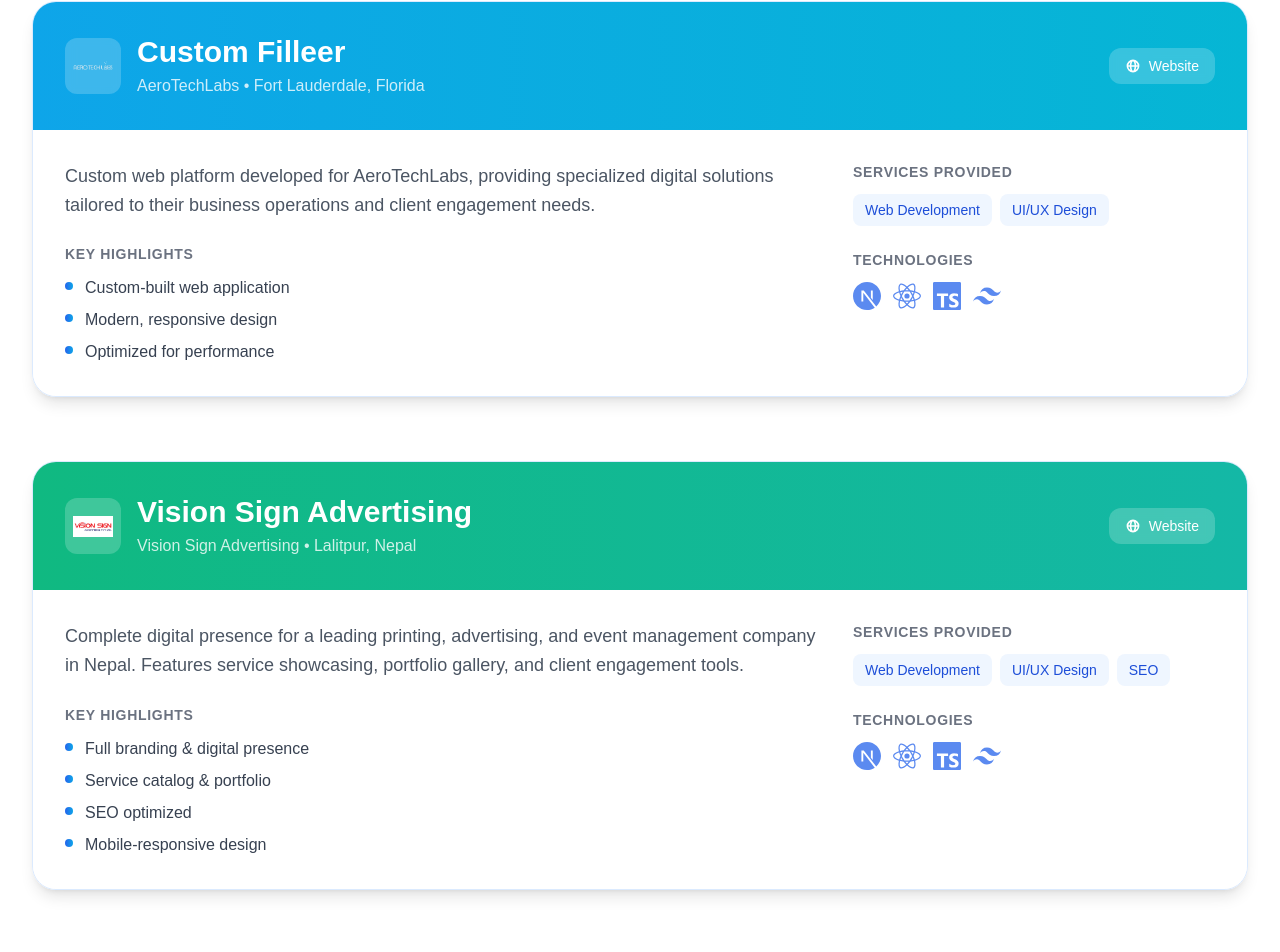
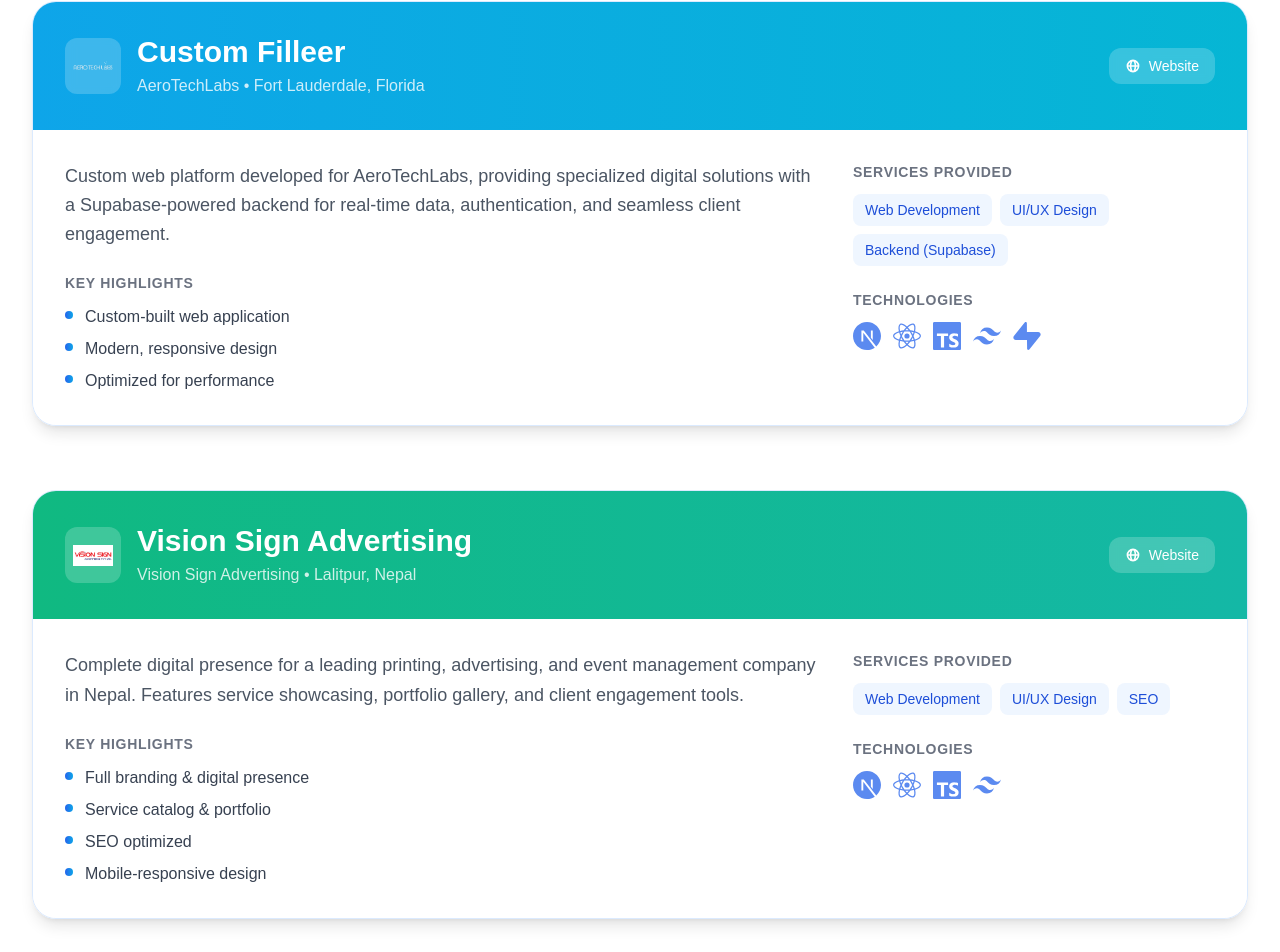
Before and after one commit to ojastechnologies/ojas-web, a Next.js app: page /portfolio in a window 1280 px wide. Shown: the part 1538-2490 px from the top of the page. Built offline with nearby package versions, Linux system fonts and the light colour scheme.

Commit message:
feat: add Supabase backend to Custom Filler project

```diff
--- a/app/portfolio/page.tsx
+++ b/app/portfolio/page.tsx
@@ -3,7 +3,7 @@
 import Link from "next/link";
 import Image from "next/image";
 import { HiArrowLeft, HiExternalLink, HiGlobeAlt } from "react-icons/hi";
-import { SiReact, SiDotnet, SiTypescript, SiNextdotjs, SiBlazor, SiFlutter, SiTailwindcss, SiGooglecloud } from "react-icons/si";
+import { SiReact, SiDotnet, SiTypescript, SiNextdotjs, SiBlazor, SiFlutter, SiTailwindcss, SiGooglecloud, SiSupabase } from "react-icons/si";
 import { TbBrandCSharp } from "react-icons/tb";
 
 const projects = [
@@ -60,9 +60,9 @@
         title: "Custom Filleer",
         client: "AeroTechLabs",
         location: "Fort Lauderdale, Florida",
-        description: "Custom web platform developed for AeroTechLabs, providing specialized digital solutions tailored to their business operations and client engagement needs.",
-        services: ["Web Development", "UI/UX Design"],
-        technologies: [SiNextdotjs, SiReact, SiTypescript, SiTailwindcss],
+        description: "Custom web platform developed for AeroTechLabs, providing specialized digital solutions with a Supabase-powered backend for real-time data, authentication, and seamless client engagement.",
+        services: ["Web Development", "UI/UX Design", "Backend (Supabase)"],
+        technologies: [SiNextdotjs, SiReact, SiTypescript, SiTailwindcss, SiSupabase],
         links: [
             { label: "Website", url: "https://customfiller.com", icon: HiGlobeAlt },
         ],
```
